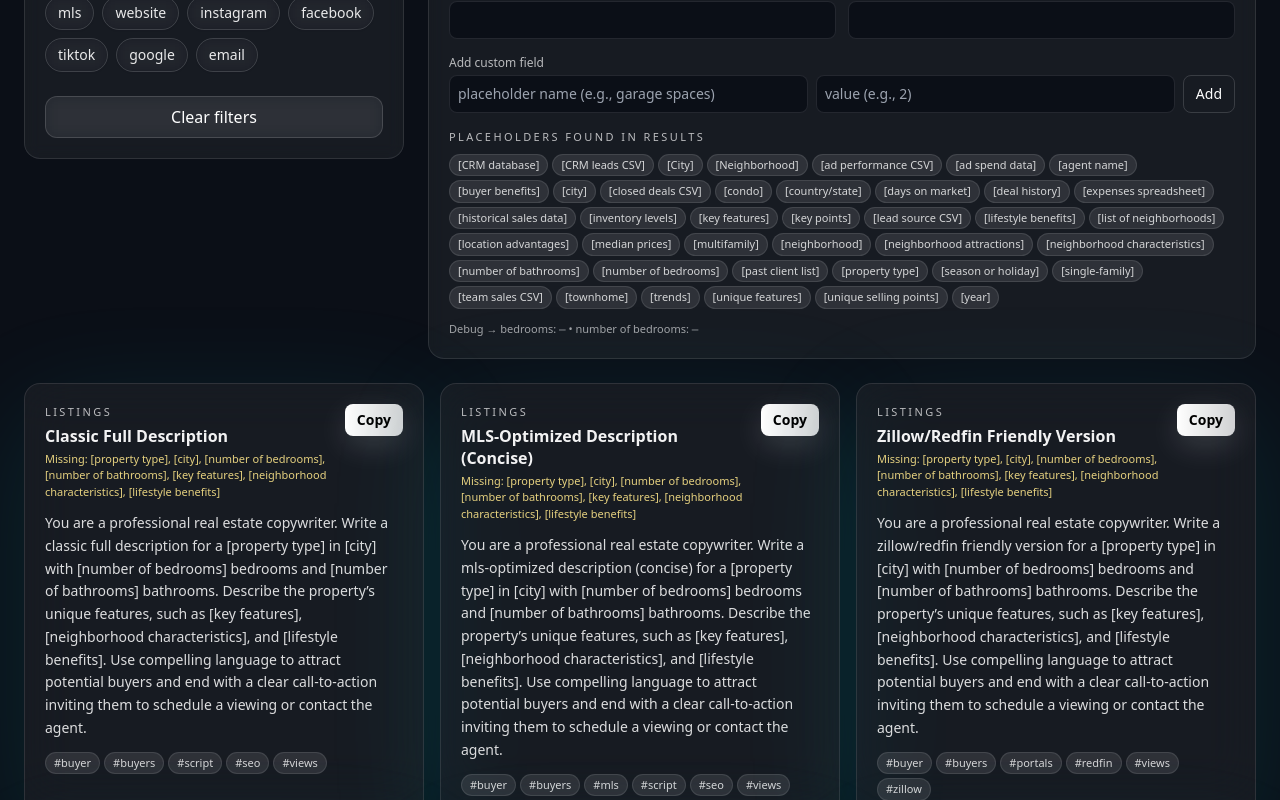
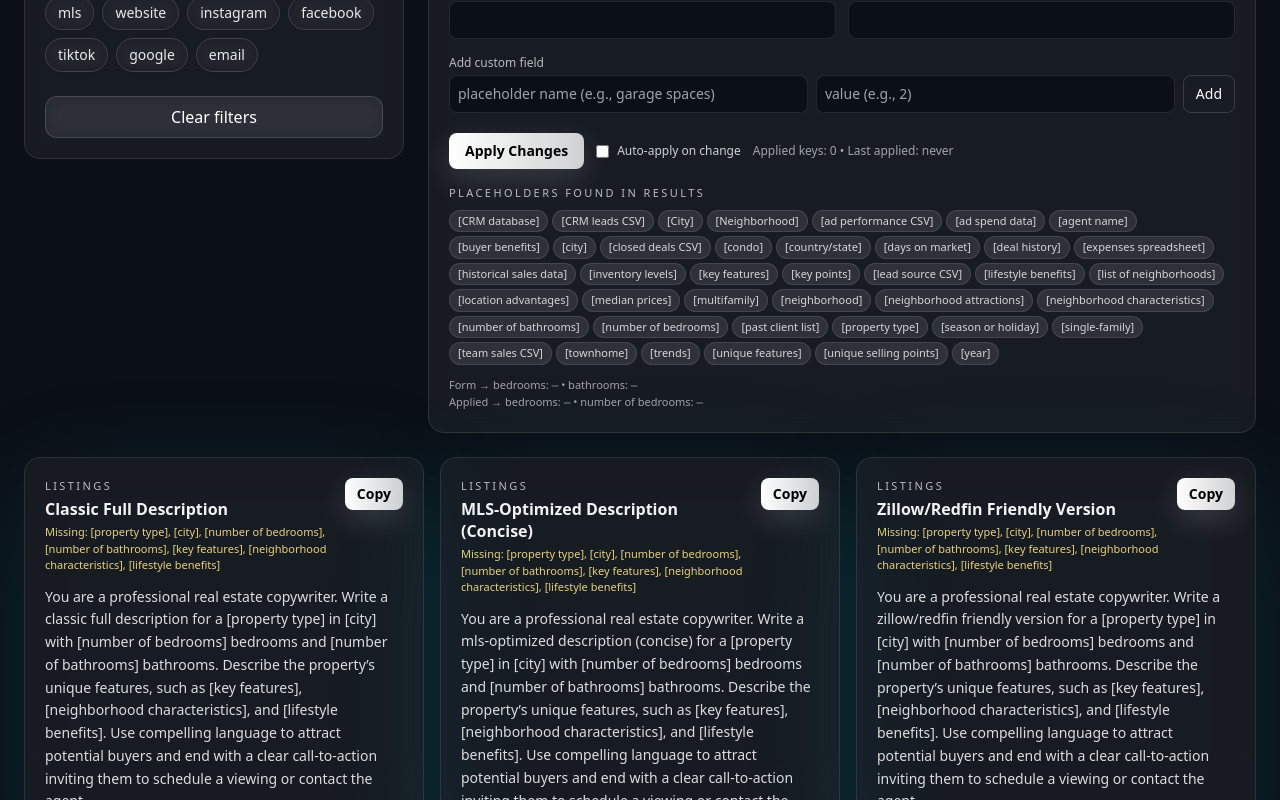
Before and after one commit to psyblo/busy-realtors-time-saviour, a React (Vite) app: page / in a window 1280 px wide. Shown: the part 959-1759 px from the top of the page. Built offline with nearby package versions, Linux system fonts and the light colour scheme; the HTML template or start-up script is replaced by a standard one.

Commit message:
Update App.tsx

```diff
--- a/src/App.tsx
+++ b/src/App.tsx
@@ -1,8 +1,8 @@
-import React, { useMemo, useState } from "react";
+import React, { useEffect, useMemo, useState } from "react";
 import { motion, AnimatePresence } from "framer-motion";
-import prompts from "./data/prompts.json"; // keep your 230 prompts here
+import prompts from "./data/prompts.json";
 
-const BUILD = "v10-final";
+const BUILD = "v11-apply";
 
 /* =========================
    Types
@@ -28,7 +28,6 @@ const KEYWORD_GROUPS: Record<string, string[]> = {
 const PH_RE = /\[(.+?)\]/g;
 const toKey = (s: string) => s.toLowerCase().replace(/\s+/g, " ").replace(/[^\w\s-]/g, "").trim();
 
-// Canonical prompt placeholders → alt names users type in the form
 const ALIASES: Record<string, string[]> = {
   "number of bedrooms": ["bedrooms", "beds"],
   "number of bathrooms": ["bathrooms", "baths"],
@@ -58,22 +57,17 @@ function buildExpandedVars(vars: Record<string, string>) {
     if (!out[canon]) {
       for (const alt of alts) {
         const val = out[toKey(alt)];
-        if (val) {
-          out[canon] = val;
-          break;
+        if (val) { out[canon] = val; break; }
       }
     }
   }
-  }
-  // canonical → alts (don’t overwrite)
+  // canonical → alts
   for (const [canonRaw, alts] of Object.entries(ALIASES)) {
     const canon = toKey(canonRaw);
     const val = out[canon];
-    if (val) {
-      for (const alt of alts) {
+    if (val) for (const alt of alts) {
       const ak = toKey(alt);
       if (!out[ak]) out[ak] = val;
-      }
     }
   }
   return out;
@@ -81,13 +75,12 @@ function buildExpandedVars(vars: Record<string, string>) {
 
 const extractPH = (s: string) => Array.from(new Set([...s.matchAll(PH_RE)].map((m) => m[1])));
 
-// SUPER-robust filler with number-of fallback and loose matching
 function fillWithExpanded(body: string, expanded: Record<string, string>) {
   return body.replace(PH_RE, (_, raw) => {
     const k = toKey(raw);
     if (expanded[k]) return expanded[k];
 
-    // “number of X” → try X variations
+    // “number of X” → try variations
     const m = /^number of (.+)$/.exec(k);
     if (m) {
       const base = m[1];
@@ -96,72 +89,59 @@ function fillWithExpanded(body: string, expanded: Record<string, string>) {
       for (const t of tries) if (expanded[t]) return expanded[t];
     }
 
-    // loose: remove "the", punctuation, extra spaces
     const loose = k.replace(/\bthe\b/g, "").replace(/[^\w\s-]/g, "").replace(/\s+/g, " ").trim();
     if (expanded[loose]) return expanded[loose];
 
-    // keep placeholder visible if still missing
     return `[${raw}]`;
   });
 }
+
+const safeCopy = async (t: string) => { try { await navigator.clipboard.writeText(t); return true; } catch { return false; } };
 
 /* =========================
    UI atoms
 ========================= */
 function Chip({ label, active, onClick }: { label: string; active: boolean; onClick: () => void }) {
   return (
-    <motion.button
-      whileTap={{ scale: 0.97 }}
-      onClick={onClick}
+    <motion.button whileTap={{ scale: 0.97 }} onClick={onClick}
       className={`px-3 py-1.5 rounded-full text-sm border backdrop-blur transition shadow-sm ${
-        active ? "bg-white text-black border-white shadow-[0_6px_20px_rgba(255,255,255,.15)]" : "border-white/15 text-white/90 hover:border-white/35 hover:bg-white/5"
-      }`}
-    >
+        active ? "bg-white text-black border-white shadow-[0_6px_20px_rgba(255,255,255,.15)]"
+               : "border-white/15 text-white/90 hover:border-white/35 hover:bg-white/5"}`}>
       {label}
     </motion.button>
   );
 }
 
 function PromptCard({
-  p,
-  expandedVars,
-  onCopy,
+  p, appliedVars, onCopy
 }: {
   p: Prompt;
-  expandedVars: Record<string, string>;
+  appliedVars: Record<string,string>;
   onCopy: (t: string) => void;
 }) {
-  const filled = useMemo(() => fillWithExpanded(p.body, expandedVars), [p.body, expandedVars]);
-  const missing = useMemo(() => extractPH(p.body).filter((ph) => !expandedVars[toKey(ph)]), [p.body, expandedVars]);
+  const filled = useMemo(() => fillWithExpanded(p.body, appliedVars), [p.body, appliedVars]);
+  const missing = useMemo(() => extractPH(p.body).filter((ph) => !appliedVars[toKey(ph)]), [p.body, appliedVars]);
 
   return (
-    <motion.div
-      layout
-      initial={{ opacity: 0, y: 14 }}
-      animate={{ opacity: 1, y: 0 }}
-      exit={{ opacity: 0, y: -8 }}
-      className="relative rounded-2xl border border-white/10 bg-white/5 backdrop-blur-xl p-5 shadow-[0_30px_120px_rgba(18,214,223,.12)]"
-    >
+    <motion.div layout initial={{opacity:0,y:14}} animate={{opacity:1,y:0}} exit={{opacity:0,y:-8}}
+      className="relative rounded-2xl border border-white/10 bg-white/5 backdrop-blur-xl p-5 shadow-[0_30px_120px_rgba(18,214,223,.12)]">
       <div className="flex items-start justify-between gap-4">
         <div>
           <div className="text-[11px] uppercase tracking-[0.22em] text-white/70">{p.category}</div>
           <h3 className="mt-1 font-semibold text-white/95 leading-snug">{p.title}</h3>
-          {missing.length > 0 && <div className="mt-1 text-[11px] text-amber-200/90">Missing: {missing.map((m) => `[${m}]`).join(", ")}</div>}
+          {missing.length > 0 && (
+            <div className="mt-1 text-[11px] text-amber-200/90">Missing: {missing.map((m) => `[${m}]`).join(", ")}</div>
+          )}
         </div>
-        <motion.button
-          whileTap={{ scale: 0.98 }}
-          onClick={() => onCopy(filled)}
-          className="px-3 py-1.5 rounded-lg text-sm font-semibold bg-gradient-to-r from-white to-white/80 text-black shadow-[0_10px_30px_rgba(255,255,255,.15)]"
-        >
+        <motion.button whileTap={{ scale: 0.98 }} onClick={() => onCopy(filled)}
+          className="px-3 py-1.5 rounded-lg text-sm font-semibold bg-gradient-to-r from-white to-white/80 text-black shadow-[0_10px_30px_rgba(255,255,255,.15)]">
           Copy
         </motion.button>
       </div>
       <div className="mt-3 text-sm text-white/85 whitespace-pre-wrap leading-relaxed">{filled}</div>
       <div className="mt-3 flex flex-wrap gap-1">
-        {(p.keywords || []).map((k) => (
-          <span key={k} className="text-[11px] px-2 py-0.5 rounded-full border border-white/10 bg-white/10 text-white/80">
-            #{k}
-          </span>
+        {(p.keywords||[]).map(k => (
+          <span key={k} className="text-[11px] px-2 py-0.5 rounded-full border border-white/10 bg-white/10 text-white/80">#{k}</span>
         ))}
       </div>
     </motion.div>
@@ -169,29 +149,15 @@ function PromptCard({
 }
 
 function AddCustom({ onAdd }: { onAdd: (name: string, val: string) => void }) {
-  const [name, setName] = useState("");
-  const [val, setVal] = useState("");
+  const [name, setName] = useState(""); const [val, setVal] = useState("");
   return (
     <div className="mt-1 grid grid-cols-1 sm:grid-cols-[1fr_1fr_auto] gap-2">
-      <input
-        className="rounded-lg bg-[#0b0f17] border border-white/10 px-2 py-2 text-sm"
-        placeholder="placeholder name (e.g., garage spaces)"
-        value={name}
-        onChange={(e) => setName(e.target.value)}
-      />
-      <input className="rounded-lg bg-[#0b0f17] border border-white/10 px-2 py-2 text-sm" placeholder="value (e.g., 2)" value={val} onChange={(e) => setVal(e.target.value)} />
-      <button
-        onClick={() => {
-          const k = toKey(name);
-          if (!k) return;
-          onAdd(name, val);
-          setName("");
-          setVal("");
-        }}
-        className="px-3 py-2 rounded-lg border border-white/15 hover:border-white/35 text-sm"
-      >
-        Add
-      </button>
+      <input className="rounded-lg bg-[#0b0f17] border border-white/10 px-2 py-2 text-sm"
+        placeholder="placeholder name (e.g., garage spaces)" value={name} onChange={e=>setName(e.target.value)} />
+      <input className="rounded-lg bg-[#0b0f17] border border-white/10 px-2 py-2 text-sm"
+        placeholder="value (e.g., 2)" value={val} onChange={e=>setVal(e.target.value)} />
+      <button onClick={()=>{ const k = toKey(name); if (!k) return; onAdd(name, val); setName(""); setVal(""); }}
+        className="px-3 py-2 rounded-lg border border-white/15 hover:border-white/35 text-sm">Add</button>
     </div>
   );
 }
@@ -205,77 +171,74 @@ export default function App() {
   const [selectedCats, setSelectedCats] = useState<Set<string>>(new Set());
   const [selectedTags, setSelectedTags] = useState<Set<string>>(new Set());
 
-  // normalized keys
-  const [vars, setVars] = useState<Record<string, string>>({
-    [toKey("property type")]: "",
-    [toKey("address")]: "",
-    [toKey("city")]: "",
-    [toKey("neighborhood")]: "",
-    [toKey("bedrooms")]: "",
-    [toKey("bathrooms")]: "",
-    [toKey("sqft")]: "",
-    [toKey("price")]: "",
-    [toKey("hoa fee")]: "",
-    [toKey("year built")]: "",
-    [toKey("lot size")]: "",
-    [toKey("school district")]: "",
-    [toKey("key features")]: "",
-    [toKey("neighborhood characteristics")]: "",
-    [toKey("lifestyle benefits")]: "",
-    [toKey("word count")]: "170",
-    [toKey("date")]: "",
-    [toKey("start time")]: "",
-    [toKey("end time")]: "",
-    [toKey("lead source")]: "",
+  // Form vars (editable)
+  const [vars, setVars] = useState<Record<string,string>>({
+    [toKey("property type")] :"",
+    [toKey("address")] :"",
+    [toKey("city")] :"",
+    [toKey("neighborhood")] :"",
+    [toKey("bedrooms")] :"",
+    [toKey("bathrooms")] :"",
+    [toKey("sqft")] :"",
+    [toKey("price")] :"",
+    [toKey("hoa fee")] :"",
+    [toKey("year built")] :"",
+    [toKey("lot size")] :"",
+    [toKey("school district")] :"",
+    [toKey("key features")] :"",
+    [toKey("neighborhood characteristics")] :"",
+    [toKey("lifestyle benefits")] :"",
+    [toKey("word count")] :"170",
+    [toKey("date")] :"",
+    [toKey("start time")] :"",
+    [toKey("end time")] :"",
+    [toKey("lead source")] :"",
   });
 
-  const expandedVars = useMemo(() => buildExpandedVars(vars), [vars]);
+  // Applied vars (frozen snapshot used by prompts)
+  const [appliedVars, setAppliedVars] = useState<Record<string,string>>({});
+  const [autoApply, setAutoApply] = useState(false);
+  const [lastApplied, setLastApplied] = useState<string>("never");
+  const appliedCount = Object.keys(appliedVars).length;
 
-  const [newKey, setNewKey] = useState("");
-  const [newVal, setNewVal] = useState("");
-  const [copied, setCopied] = useState(false);
+  // Apply handler
+  const applyNow = () => {
+    const ex = buildExpandedVars(vars);
+    setAppliedVars(ex);
+    setLastApplied(new Date().toLocaleTimeString());
+    // log a couple for sanity
+    console.log("[BRTS] appliedVars:", ex);
+  };
+
+  // Optional auto-apply
+  useEffect(() => { if (autoApply) applyNow(); /* eslint-disable-next-line react-hooks/exhaustive-deps */ }, [vars, autoApply]);
 
   const toggleSet = (setter: React.Dispatch<React.SetStateAction<Set<string>>>, v: string) =>
-    setter((prev) => {
-      const s = new Set(prev);
-      s.has(v) ? s.delete(v) : s.add(v);
-      return s;
-    });
+    setter(prev => { const s = new Set(prev); s.has(v) ? s.delete(v) : s.add(v); return s; });
 
-  const results = useMemo(
-    () =>
-      (data || []).filter((p) => {
-        if (selectedCats.size > 0 && !selectedCats.has(p.category)) return false;
-        if (selectedTags.size > 0 && !(p.keywords || []).some((k) => selectedTags.has(k))) return false;
+  const results = useMemo(() => (data||[]).filter(p => {
+    if (selectedCats.size>0 && !selectedCats.has(p.category)) return false;
+    if (selectedTags.size>0 && !(p.keywords||[]).some(k => selectedTags.has(k))) return false;
     if (q.trim()) {
-          const hay = (p.title + "\n" + p.body + "\n" + (p.keywords || []).join(" ")).toLowerCase();
+      const hay = (p.title+"\n"+p.body+"\n"+(p.keywords||[]).join(" ")).toLowerCase();
       if (!hay.includes(q.toLowerCase())) return false;
     }
     return true;
-      }),
-    [q, selectedCats, selectedTags, data]
-  );
+  }), [q, selectedCats, selectedTags, data]);
 
   const placeholdersInResults = useMemo(() => {
-    const s = new Set<string>();
-    results.forEach((p) => extractPH(p.body).forEach((x) => s.add(x)));
+    const s = new Set<string>(); results.forEach(p => extractPH(p.body).forEach(x => s.add(x)));
     return Array.from(s).sort();
   }, [results]);
 
-  const handleCopy = async (t: string) => {
-    try {
-      await navigator.clipboard.writeText(t);
-      setCopied(true);
-      setTimeout(() => setCopied(false), 1200);
-    } catch {}
-  };
+  const handleCopy = async (t: string) => { const ok = await safeCopy(t); if (!ok) alert("Clipboard blocked. Please select and copy manually."); };
 
   return (
     <div className="min-h-screen text-white relative overflow-hidden">
       {/* background */}
       <div className="pointer-events-none absolute inset-0 -z-10">
-        <div className="absolute -top-24 -right-24 h-[36rem] w-[36rem] rounded-full blur-3xl opacity-30" style={{ background: "radial-gradient(closest-side,#12D6DF55,transparent)" }} />
-        <div className="absolute -bottom-24 -left-24 h-[36rem] w-[36rem] rounded-full blur-3xl opacity-30" style={{ background: "radial-gradient(closest-side,#7C9CFF55,transparent)" }} />
+        <div className="absolute -top-24 -right-24 h-[36rem] w-[36rem] rounded-full blur-3xl opacity-30" style={{background:"radial-gradient(closest-side,#12D6DF55,transparent)"}} />
+        <div className="absolute -bottom-24 -left-24 h-[36rem] w-[36rem] rounded-full blur-3xl opacity-30" style={{background:"radial-gradient(closest-side,#7C9CFF55,transparent)"}} />
         <div className="absolute inset-0 bg-[#0b0f17]/95" />
       </div>
 
@@ -289,16 +252,13 @@ export default function App() {
               <span className="px-2 py-1 rounded-lg border border-white/10 bg-white/5 text-xs text-white/70">Build: {BUILD}</span>
             </div>
           </div>
-          <motion.div initial={{ opacity: 0 }} animate={{ opacity: copied ? 1 : 0 }} className="px-3 py-1.5 rounded-lg text-sm font-semibold bg-white/10 border border-white/15">
-            Copied ✓
-          </motion.div>
         </div>
       </header>
 
       {/* top row */}
       <section className="max-w-7xl mx-auto px-6">
         <div className="grid gap-6 lg:grid-cols-[380px_1fr] items-start">
-          {/* filters */}
+          {/* Filters */}
           <aside className="rounded-2xl border border-white/10 bg-white/5 backdrop-blur p-5">
             <h3 className="font-semibold tracking-wide">Categories</h3>
             <div className="mt-3 flex flex-wrap gap-2">
@@ -321,53 +281,32 @@ export default function App() {
               ))}
             </div>
             <button
-              onClick={() => {
-                setSelectedCats(new Set());
-                setSelectedTags(new Set());
-                setQ("");
-              }}
+              onClick={() => { setSelectedCats(new Set()); setSelectedTags(new Set()); setQ(""); }}
               className="mt-6 w-full text-center px-4 py-2 rounded-xl border border-white/15 hover:border-white/35 backdrop-blur bg-white/5"
             >
               Clear filters
             </button>
           </aside>
 
-          {/* details + search */}
+          {/* Details + Search */}
           <div className="rounded-2xl border border-white/10 bg-white/5 backdrop-blur p-5">
             <div>
               <label className="text-sm text-white/70">Search</label>
               <input
                 className="mt-1 w-full rounded-xl bg-[#0b0f17] border border-white/10 px-3 py-2 focus:outline-none"
-                placeholder={`Search ${Array.isArray(data) ? data.length : 0} prompts…`}
+                placeholder={`Search ${(Array.isArray(data) ? data.length : 0)} prompts…`}
                 value={q}
                 onChange={(e) => setQ(e.target.value)}
               />
             </div>
 
             <div className="mt-5">
-              <div className="text-sm font-semibold">Listing Details (auto-fill placeholders)</div>
+              <div className="text-sm font-semibold">Listing Details (fill, then click Apply)</div>
               <div className="mt-3 grid grid-cols-1 sm:grid-cols-2 gap-3">
                 {[
-                  "property type",
-                  "address",
-                  "city",
-                  "neighborhood",
-                  "bedrooms",
-                  "bathrooms",
-                  "sqft",
-                  "price",
-                  "hoa fee",
-                  "year built",
-                  "lot size",
-                  "school district",
-                  "key features",
-                  "neighborhood characteristics",
-                  "lifestyle benefits",
-                  "word count",
-                  "date",
-                  "start time",
-                  "end time",
-                  "lead source",
+                  "property type","address","city","neighborhood","bedrooms","bathrooms","sqft","price",
+                  "hoa fee","year built","lot size","school district","key features",
+                  "neighborhood characteristics","lifestyle benefits","word count","date","start time","end time","lead source",
                 ].map((raw) => {
                   const k = toKey(raw);
                   return (
@@ -384,47 +323,36 @@ export default function App() {
               </div>
 
               <div className="mt-4 text-xs text-white/70">Add custom field</div>
-              <div className="mt-1 grid grid-cols-1 sm:grid-cols-[1fr_1fr_auto] gap-2">
-                <input
-                  className="rounded-lg bg-[#0b0f17] border border-white/10 px-2 py-2 text-sm"
-                  placeholder="placeholder name (e.g., garage spaces)"
-                  value={newKey}
-                  onChange={(e) => setNewKey(e.target.value)}
-                />
-                <input
-                  className="rounded-lg bg-[#0b0f17] border border-white/10 px-2 py-2 text-sm"
-                  placeholder="value (e.g., 2)"
-                  value={newVal}
-                  onChange={(e) => setNewVal(e.target.value)}
-                />
-                <button
-                  onClick={() => {
-                    const k = toKey(newKey);
+              <AddCustom onAdd={(name, val) => {
+                const k = toKey(name);
                 if (!k) return;
-                    setVars((v) => ({ ...v, [k]: newVal }));
-                    setNewKey("");
-                    setNewVal("");
-                  }}
-                  className="px-3 py-2 rounded-lg border border-white/15 hover:border-white/35 text-sm"
-                >
-                  Add
-                </button>
+                setVars(v => ({ ...v, [k]: val }));
+              }} />
+
+              {/* Apply bar */}
+              <div className="mt-5 flex flex-wrap items-center gap-3">
+                <motion.button whileTap={{ scale: 0.98 }} onClick={applyNow}
+                  className="px-4 py-2 rounded-lg text-sm font-semibold bg-gradient-to-r from-white to-white/80 text-black shadow-[0_10px_30px_rgba(255,255,255,.15)]">
+                  Apply Changes
+                </motion.button>
+                <label className="flex items-center gap-2 text-xs text-white/80">
+                  <input type="checkbox" checked={autoApply} onChange={(e)=>setAutoApply(e.target.checked)} />
+                  Auto-apply on change
+                </label>
+                <span className="text-xs text-white/60">Applied keys: {appliedCount} • Last applied: {lastApplied}</span>
               </div>
 
+              {/* Placeholders found vs. applied */}
               {placeholdersInResults.length > 0 && (
                 <div className="mt-4">
                   <div className="text-[11px] uppercase tracking-[0.22em] text-white/70">Placeholders found in results</div>
                   <div className="mt-2 flex flex-wrap gap-1">
                     {placeholdersInResults.map((ph) => {
-                      const ok = !!expandedVars[toKey(ph)];
+                      const ok = !!appliedVars[toKey(ph)];
                       return (
-                        <span
-                          key={ph}
-                          className={`text-[11px] px-2 py-0.5 rounded-full border ${
-                            ok ? "border-emerald-300/30 bg-emerald-500/15 text-emerald-200" : "border-white/10 bg-white/10 text-white/80"
-                          }`}
-                          title={ok ? "Filled" : "Empty"}
-                        >
+                        <span key={ph}
+                          className={`text-[11px] px-2 py-0.5 rounded-full border ${ok ? "border-emerald-300/30 bg-emerald-500/15 text-emerald-200" : "border-white/10 bg-white/10 text-white/80"}`}
+                          title={ok ? "Filled (applied)" : "Empty (applied vars)"}>
                           [{ph}]
                         </span>
                       );
@@ -432,12 +360,12 @@ export default function App() {
                   </div>
                 </div>
               )}
+
+              {/* tiny debug */}
+              <div className="mt-3 text-[11px] text-white/60">
+                Form → bedrooms: <code>{(vars["bedrooms"] || "—") as string}</code> • bathrooms: <code>{(vars["bathrooms"] || "—") as string}</code><br />
+                Applied → bedrooms: <code>{(appliedVars["bedrooms"] || "—") as string}</code> • number of bedrooms: <code>{(appliedVars["number of bedrooms"] || "—") as string}</code>
               </div>
-
-            {/* tiny debug so you can verify aliases work */}
-            <div className="mt-3 text-[11px] text-white/60">
-              Debug → bedrooms: <code>{expandedVars["bedrooms"] || "—"}</code> • number of bedrooms:{" "}
-              <code>{expandedVars["number of bedrooms"] || "—"}</code>
             </div>
           </div>
         </div>
@@ -448,7 +376,7 @@ export default function App() {
         <div className="grid md:grid-cols-2 xl:grid-cols-3 gap-4">
           <AnimatePresence>
             {results.map((p) => (
-              <PromptCard key={p.id} p={p} expandedVars={expandedVars} onCopy={handleCopy} />
+              <PromptCard key={p.id} p={p} appliedVars={appliedVars} onCopy={handleCopy} />
             ))}
           </AnimatePresence>
         </div>
```
Lines whose indentation alone changed are shown as unchanged.
